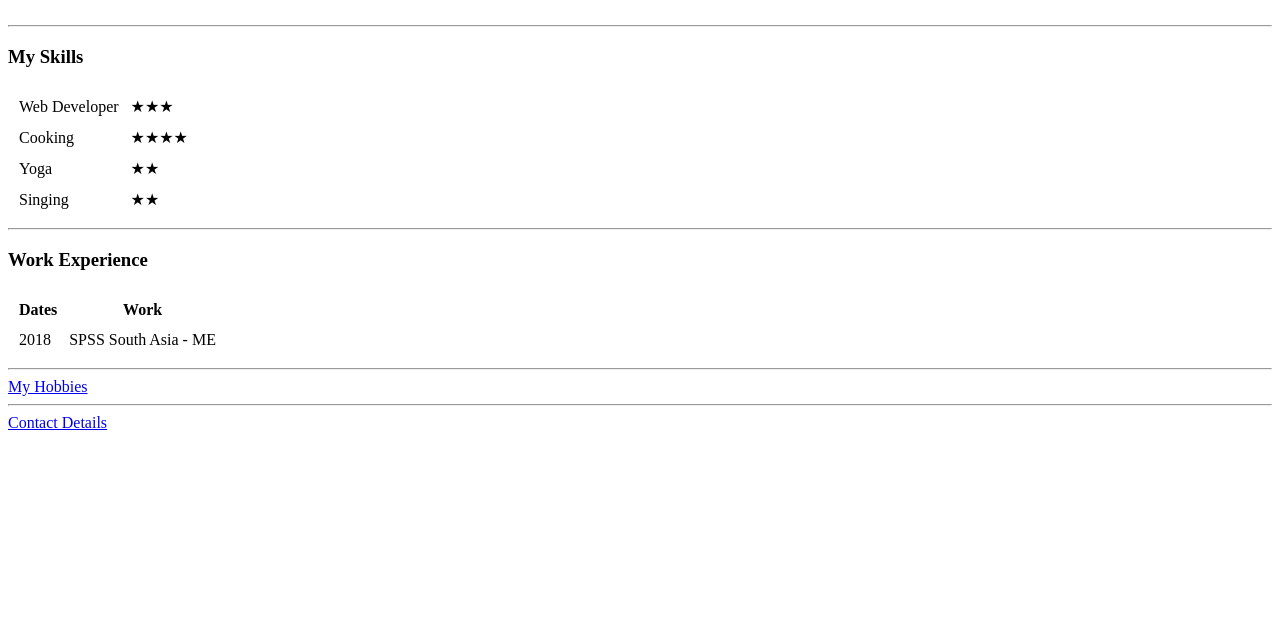
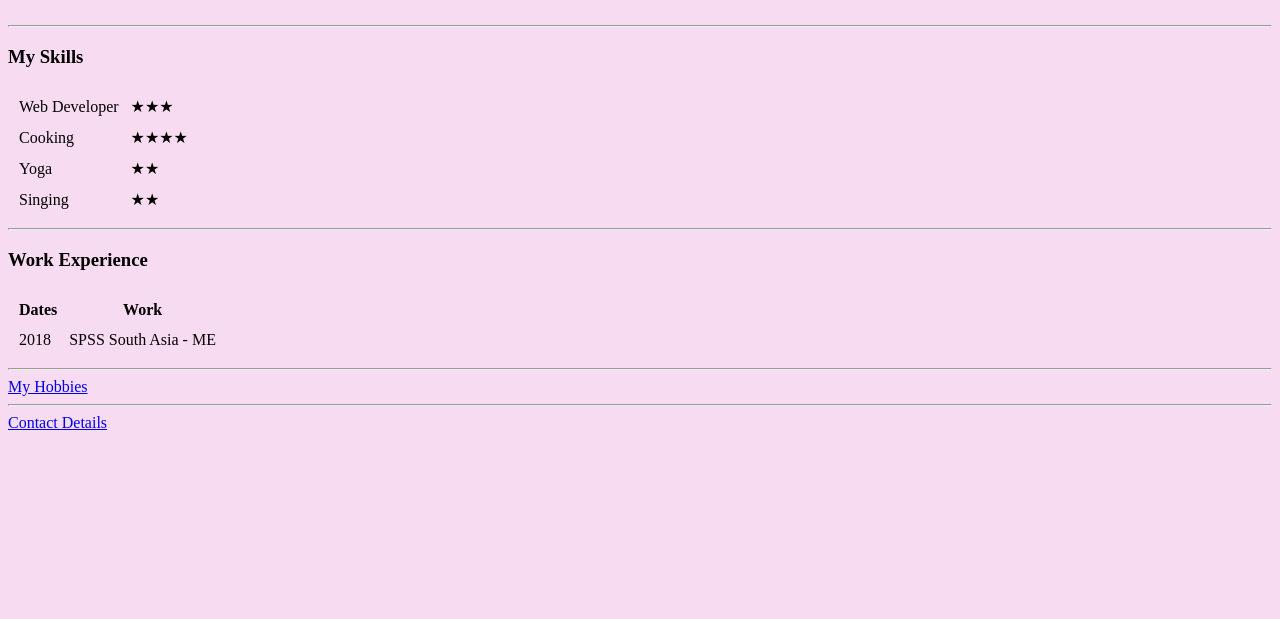
Before and after one commit to bindudk/MyCV, a plain HTML site: page index.html in a window 1280 px wide. Shown: the part 181-800 px from the top of the page. Drawn offline with Linux system fonts and the light colour scheme.

Commit message:
Added background color to index.html

```diff
--- a/index.html
+++ b/index.html
@@ -4,7 +4,7 @@
     <meta charset="utf-8"><!--UTF-8 (UCS Transformation Format 8) is the World Wide Web's most common character encoding. Each character is represented by one to four bytes. UTF-8 is backward-compatible with ASCII and can represent any standard Unicode character. && The charset attribute specifies the character encoding for the HTML document. The HTML5 specification encourages web developers to use the UTF-8 character -->
     <title>✰ BinduDK's Personal Site</title><!-- Tab Name i.e, Title-->
   </head>
-<body>
+<body style="background-color:#F7DBF0;">
   <table cellspacing="20">
     <tr>
       <td>  <img src="images\Bindu DK.jpg" alt="Bindu DK Profile Picture" height="100" width="100">
```
